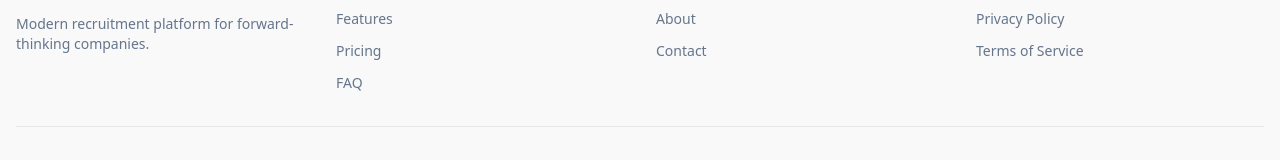
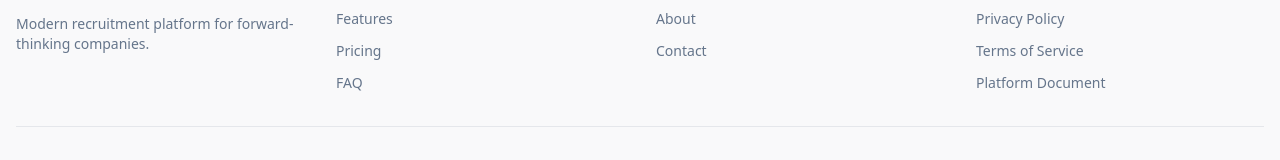
Before and after one commit to starklabsindia77/hirehive-cloud, a React (Vite) app: page / in a window 1280 px wide. Shown: the part 6181-6341 px from the top of the page. Built offline with nearby package versions, Linux system fonts and the light colour scheme.

Commit message:
minor change-2

```diff
--- a/src/components/PublicFooter.tsx
+++ b/src/components/PublicFooter.tsx
@@ -18,6 +18,7 @@ export function PublicFooter() {
   const legalLinks = [
     { to: '/privacy', label: 'Privacy Policy' },
     { to: '/terms', label: 'Terms of Service' },
+    { to: '/platform-document', label: 'Platform Document' },
   ];
 
   return (
```
